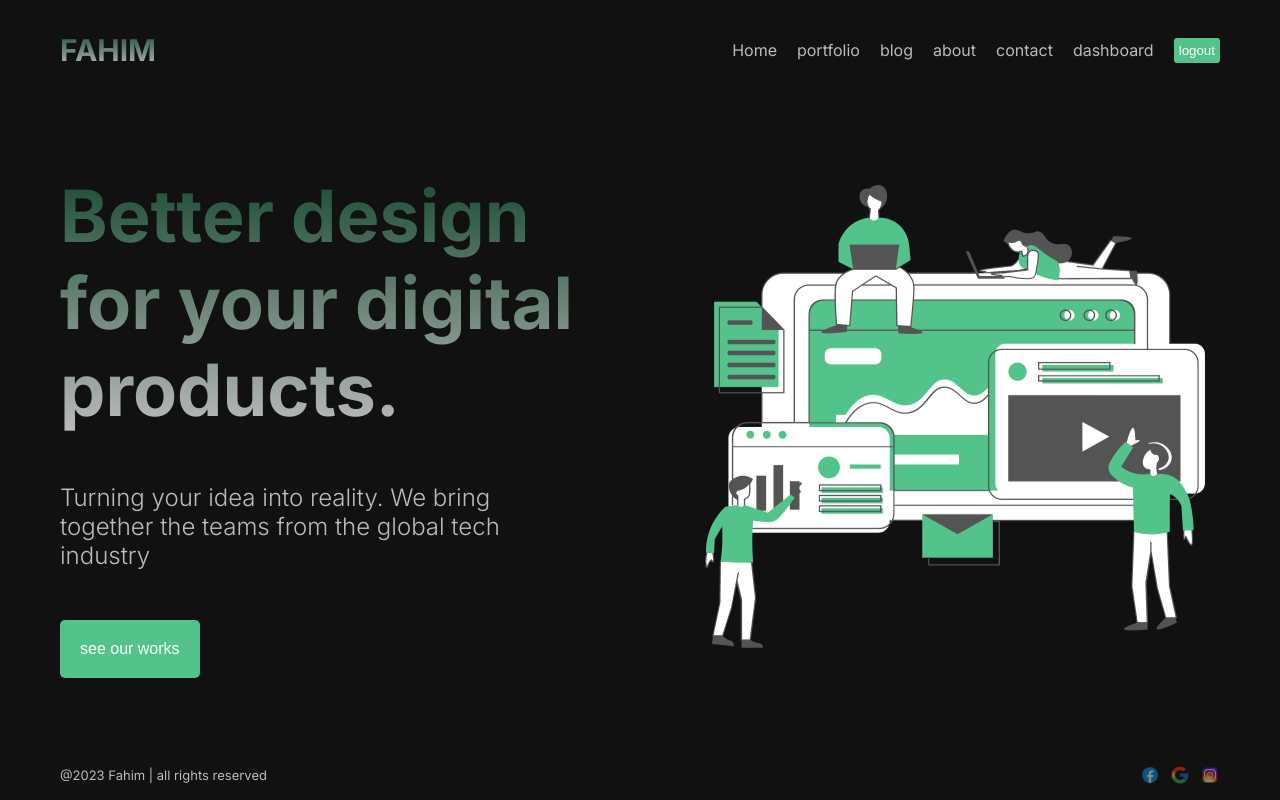
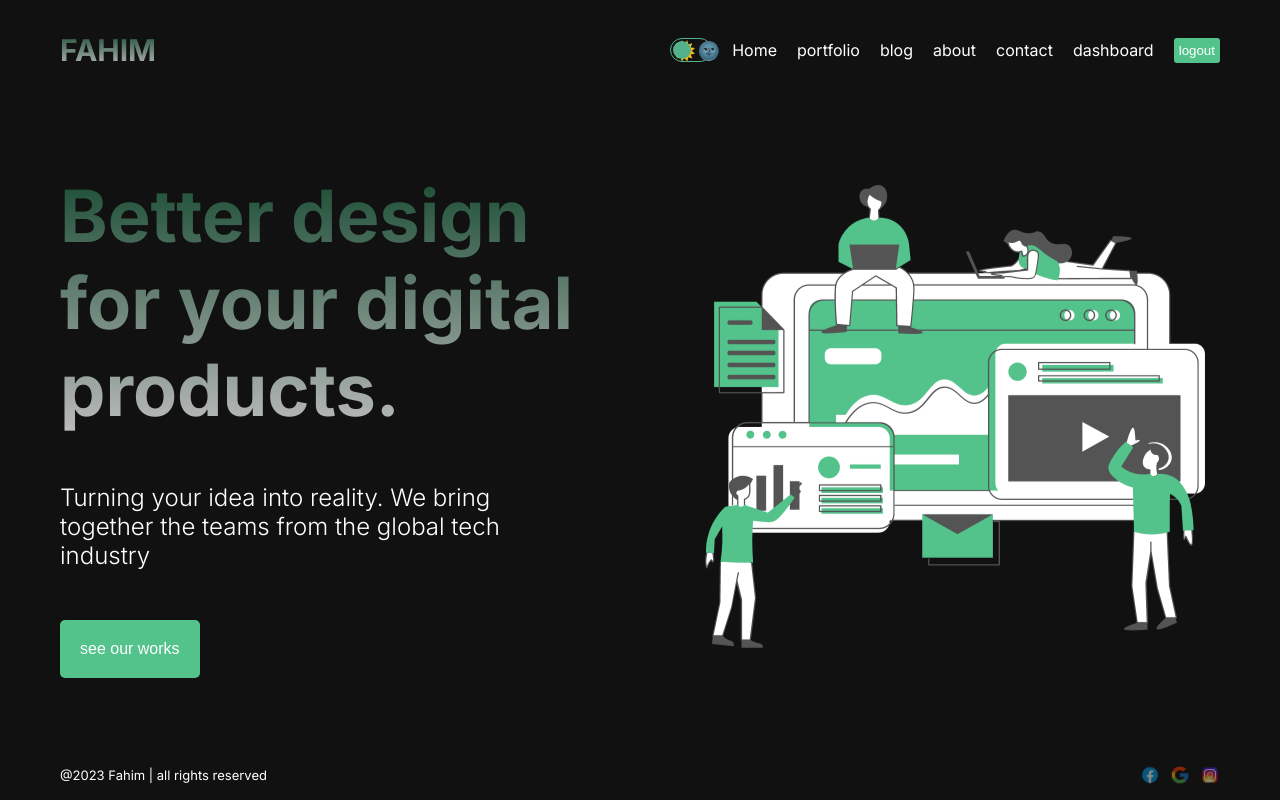
Before and after one commit to barifahim007/full-stack-with-lamadev, a Next.js app: page / in a window 1280 px wide. Built offline with nearby package versions, Linux system fonts and the light colour scheme.

Commit message:
dark mode toggle button

```diff
--- /dev/null
+++ b/Context/ThemeContext.js
@@ -0,0 +1,18 @@
+"use client";
+
+import { createContext, useState } from "react";
+
+export const ThemeContext = createContext();
+
+export const ThemeProvider = ({ children }) => {
+  const [mode, setMode] = useState("dark");
+  const toggle = () => {
+    setMode((prev) => (prev === "dark" ? "light" : "dark"));
+  };
+
+  return (
+    <ThemeContext.Provider value={{ toggle, mode }}>
+      <div className={`theme ${mode}`}>{children}</div>
+    </ThemeContext.Provider>
+  );
+};
--- a/src/app/globals.css
+++ b/src/app/globals.css
@@ -17,6 +17,18 @@
   text-decoration: none;
 }
 
+.light {
+  background-color: white;
+  color: #111;
+}
+.dark {
+  background-color: #111;
+  color: white;
+}
+.theme {
+  transition: 1.5s all ease;
+}
+
 .container {
   max-width: 1366px;
   min-height: 100vh;
--- a/src/app/layout.js
+++ b/src/app/layout.js
@@ -2,6 +2,7 @@
 import { Inter } from "next/font/google";
 import Navbar from "@/components/navbar/Navbar";
 import Footer from "@/components/footer/Footer";
+import { ThemeProvider } from "../../Context/ThemeContext";
 
 const inter = Inter({ subsets: ["latin"] });
 
@@ -14,11 +15,13 @@
   return (
     <html lang="en">
       <body className={inter.className}>
-        <div className="container">
-          <Navbar />
-          {children}
-          <Footer />
-        </div>
+        <ThemeProvider>
+          <div className="container">
+            <Navbar />
+            {children}
+            <Footer />
+          </div>
+        </ThemeProvider>
       </body>
     </html>
   );
--- /dev/null
+++ b/src/components/Toogle/ToggleButton.jsx
@@ -0,0 +1,21 @@
+"use client";
+
+import React, { useContext } from "react";
+import styles from "./toggle.module.css";
+import { ThemeContext } from "../../../Context/ThemeContext";
+
+const ToggleButton = () => {
+  const { toggle, mode } = useContext(ThemeContext);
+  return (
+    <div className={styles.container} onClick={toggle}>
+      <div className={styles.icon}>🌞</div>
+      <div className={styles.icon}>🌚</div>
+      <div
+        className={styles.ball}
+        style={mode === "dark" ? { left: "2px" } : { right: "2px" }}
+      />
+    </div>
+  );
+};
+
+export default ToggleButton;
--- /dev/null
+++ b/src/components/Toogle/toggle.module.css
@@ -0,0 +1,23 @@
+.container {
+  display: flex;
+  width: 42px;
+  height: 24px;
+  border: 1.5px solid #53b28c;
+  border-radius: 30px;
+  padding: 2px;
+  gap: 2px;
+  align-items: center;
+  justify-content: space-between;
+  cursor: pointer;
+  position: relative;
+}
+.icon {
+  font-size: 18px;
+}
+.ball {
+  width: 18px;
+  height: 18px;
+  background-color: #53b28c;
+  border-radius: 50%;
+  position: absolute;
+}
--- a/src/components/navbar/Navbar.jsx
+++ b/src/components/navbar/Navbar.jsx
@@ -2,6 +2,7 @@
 import Link from "next/link";
 import React from "react";
 import styles from "./navbar.module.css";
+import ToggleButton from "../Toogle/ToggleButton";
 
 const Navbar = () => {
   const links = [
@@ -18,6 +19,7 @@
         FAHIM
       </Link>
       <div className={styles.links}>
+        <ToggleButton />
         {links.map((link) => (
           <Link className={styles.link} key={link.id} href={link.href}>
             {link.title}
```
Also changed, not shown: public/moonicon.png (added), public/sunicon.png (added).
